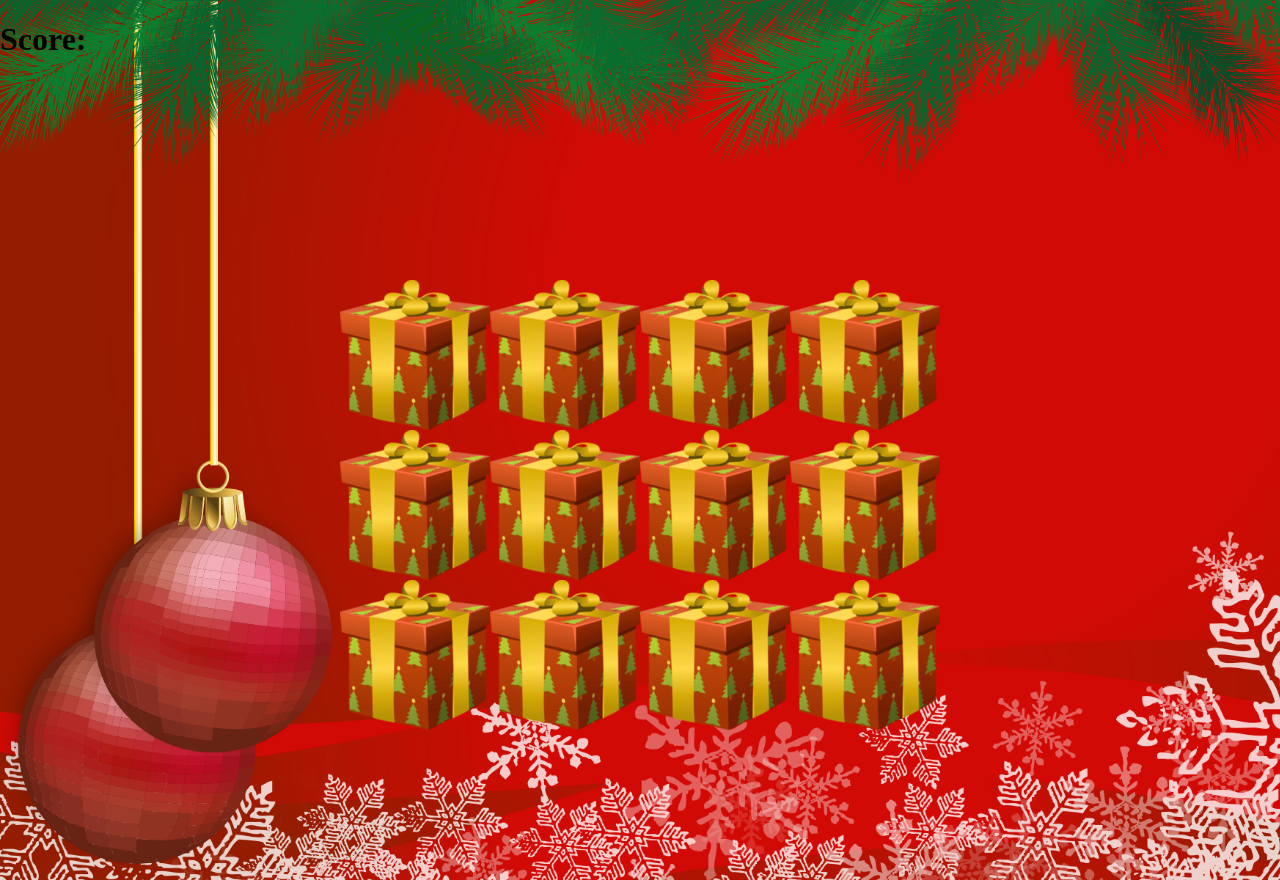
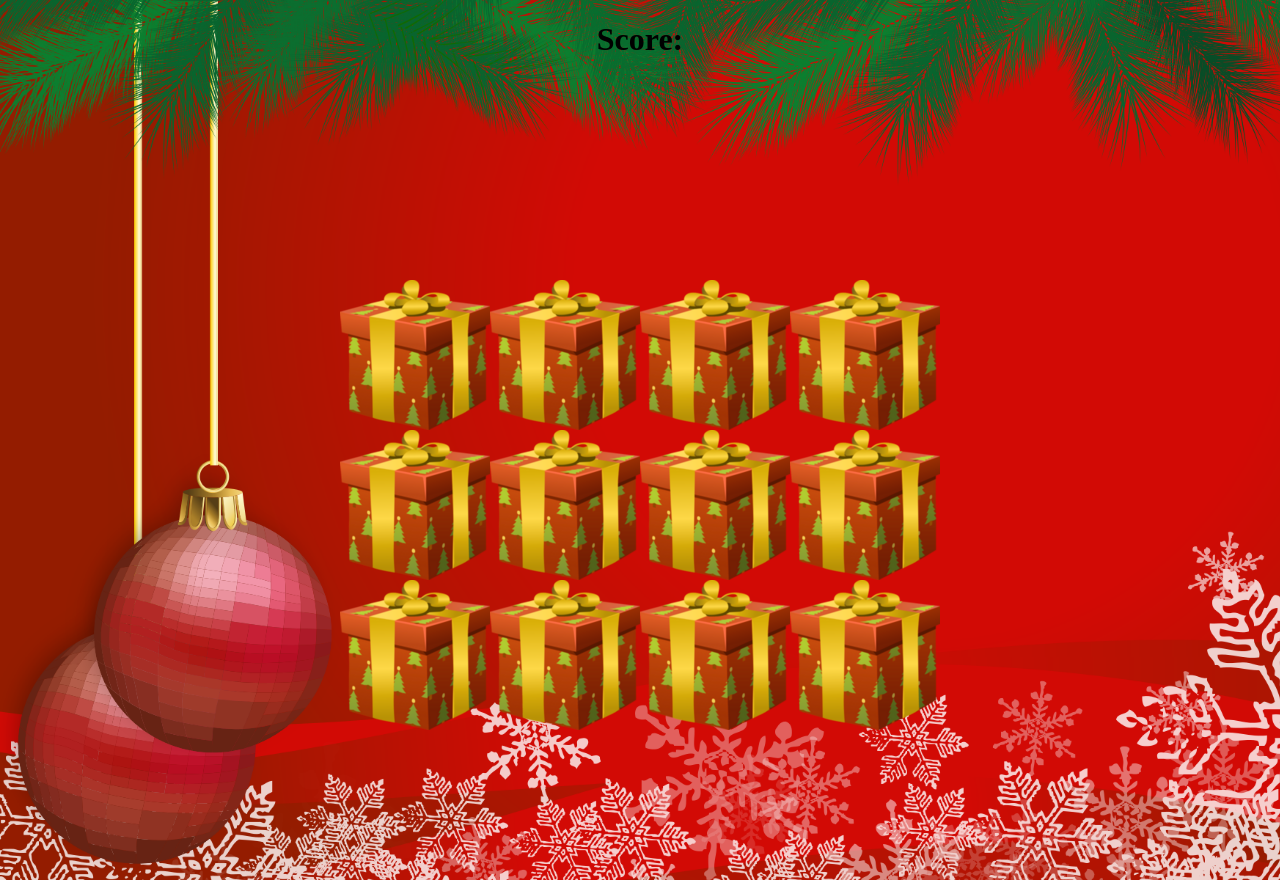
Before and after one commit to David95406/karacsonyi-project, a plain HTML site: page index.html in a window 1280 px wide. Drawn offline with Linux system fonts and the light colour scheme.

Commit message:
Update style.css

```diff
--- a/style.css
+++ b/style.css
@@ -18,3 +18,7 @@ body{
   background-repeat: no-repeat;
   background-size: cover;
 }
+h1{
+text-align: center;
+vertical-align: middle;
+}
```
